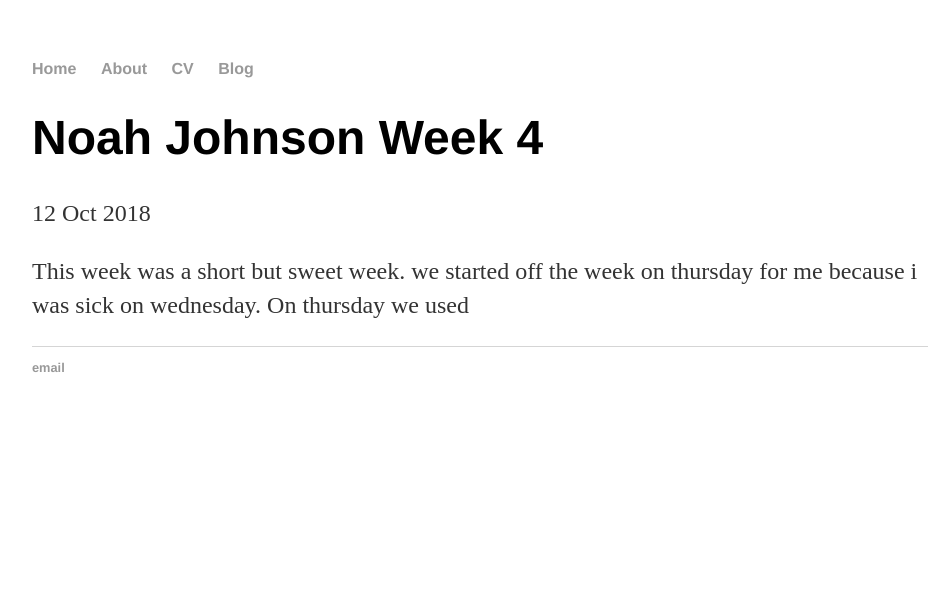
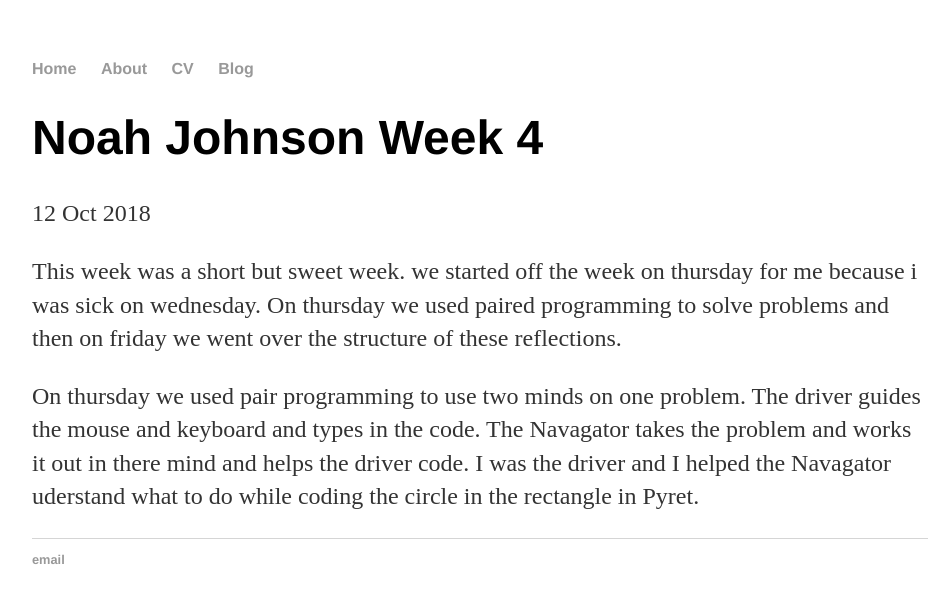
Before and after one commit to noahj5291/noahj5291.github.io, a Jekyll site: the page built from _posts/2018-10-12-title.md, in a window 1280 px wide. Shown: the top 603 px of the page, without its empty margins (160-1111 px from the left). Built offline with Jekyll 4.4.1, drawn with Linux system fonts in a browser that asks for light colours.

Commit message:
Update 2018-10-12-title.md

```diff
--- a/_posts/2018-10-12-title.md
+++ b/_posts/2018-10-12-title.md
@@ -4,4 +4,7 @@ title: "Noah Johnson Week 4"
 date: 2018-10-12
 ---
 
- This week was a short but sweet week. we started off the week on thursday for me because i was sick on wednesday. On thursday we used
+ This week was a short but sweet week. we started off the week on thursday for me because i was sick on wednesday. On thursday we used paired programming to solve problems and then on friday we went over the structure of these reflections.
+
+ On thursday we used pair programming to use two minds on one problem. The driver guides the mouse and keyboard and types in the code.
+ The Navagator takes the problem and works it out in there mind and helps the driver code. I was the driver and I helped the Navagator uderstand what to do while coding the circle in the rectangle in Pyret.
```
